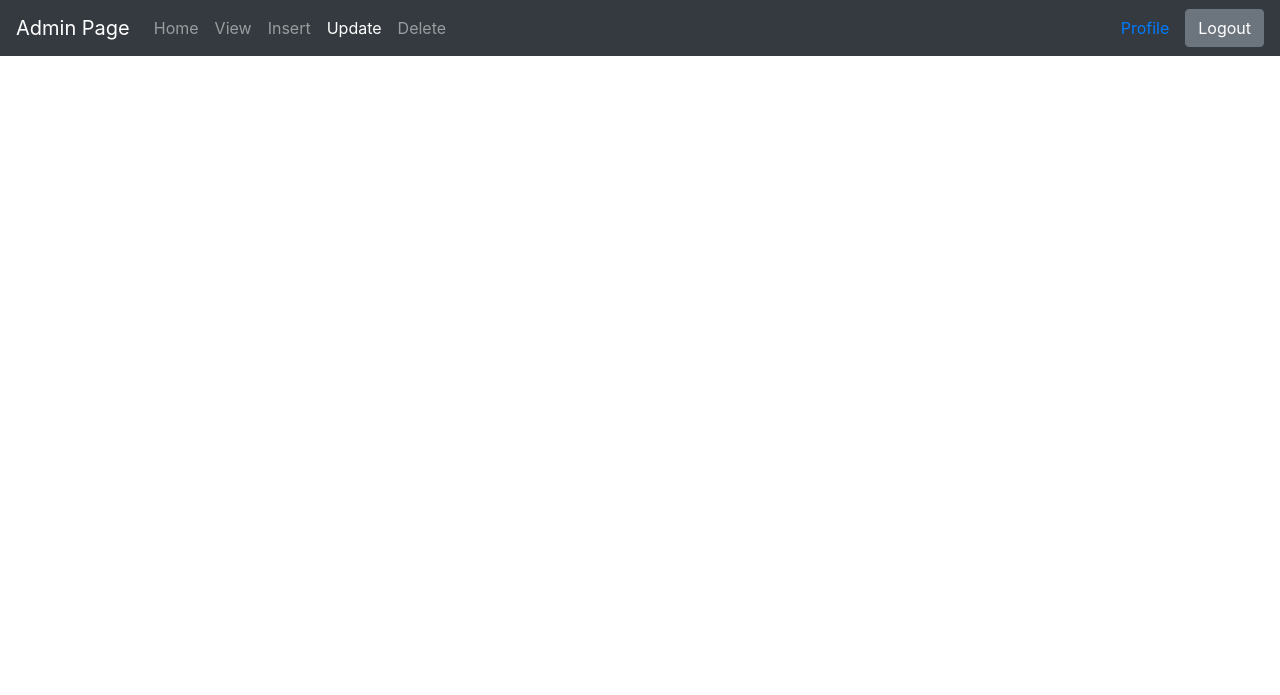
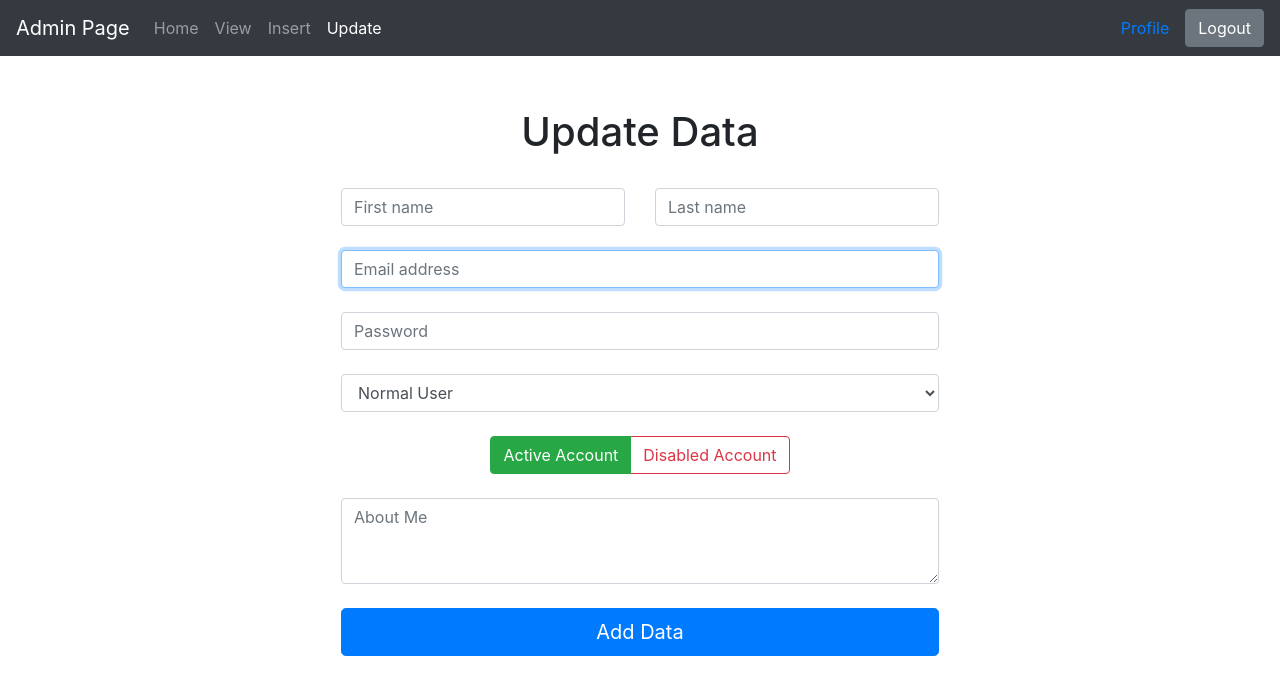
Before and after one commit to VirtualScope/ForumAdminScope, a PHP site: page /update.php in a window 1280 px wide. Shown: the top 695 px of the page. Run offline with PHP 8.4, Linux system fonts and the light colour scheme.

Commit message:
Create additional pages

```diff
--- a/css/sticky-footer-navbar.css
+++ b/css/sticky-footer-navbar.css
@@ -9,13 +9,10 @@ main > .container {
 }
 
 .footer {
-  background-color: #f5f5f5;
+  background-color: #e20202;
 }
 
-.footer > .container {
-  padding-right: 15px;
-  padding-left: 15px;
-}
+
 
 code {
   font-size: 80%;
--- a/css/styles.css
+++ b/css/styles.css
@@ -5,5 +5,10 @@ header {
 footer{
     display:block;
     background-color: "#700000";
-
+    position: absolute;
+    bottom: 0;
+    width: 100%;
+    height: 60px;
+    line-height: 60px;
+    background-color: #f5f5f5;
 }
--- a/includes/database.inc.php
+++ b/includes/database.inc.php
@@ -48,7 +48,12 @@ Class Database { # Written from scratch, I copied over ~10-15% or so of the code
         )";
         return $this->query($sql);
     }
-
+    function update_user_by_id($id, $firstname, $lastname, $email, $pass, $admin, $active, $notes)
+    {
+        $hash = password_hash($pass, PASSWORD_DEFAULT);
+        $sql = "UPDATE `users` SET `fname`=$firstname, `lname`=$lastname, `email`=$email, `pass`=$hash, `admin`=$admin, `active`=$active, `notes`=$notes WHERE `id`=$id";
+        return $this->query($sql);
+    }
     function check_credentials($inputEmail, $inputPassword)
     {
         $sql = "SELECT * FROM `users` WHERE email='$inputEmail' AND pass='$inputPassword'";
--- a/includes/header.inc.php
+++ b/includes/header.inc.php
@@ -47,9 +47,9 @@ include('valid.inc.php');
         <li class="nav-item <?php if ($page === "update") echo "active"?>">
           <a class="nav-link" href="update.php">Update</a>
         </li>
-        <li class="nav-item <?php if ($page === "delete") echo "active"?>">
+        <!--<li class="nav-item <?php if ($page === "delete") echo "active"?>">
           <a class="nav-link" href="delete.php">Delete</a>
-        </li>
+        </li>-->
         <!--<li class="nav-item">
           <a class="nav-link disabled" href="#" tabindex="-1" aria-disabled="true">Disabled</a>
         </li>-->
@@ -69,3 +69,5 @@ include('valid.inc.php');
   <!-- Begin page content -->
 <main role="main" class="flex-shrink-0">
   <div class="container">
+  <div class="row d-flex justify-content-center"> <!-- https://mdbootstrap.com/docs/jquery/utilities/horizontal-align/-->
+<div class="text-center col-18">
--- a/insert.php
+++ b/insert.php
@@ -78,8 +78,7 @@ if (isset($_SESSION["error"]))
         </form>
 <?php # ***END***   SOURCED FROM INTERNET APPLICATION CLASS https://github.com/VirtualScope/AngryNerds-Master/commit/d963dda463514c5a4c16fcd211ca68b07a3f4f48 ?>
 
-    </div>
-</div>
+
 <?php
 function getPOSTInputs($Database)
 {
@@ -108,7 +107,7 @@ function getPOSTInputs($Database)
   array_push($results, boolval(preg_match($GLOBALS['PASSWORD_VALID'], $inputPassword)));
   array_push($results, boolval(preg_match($GLOBALS['NOTES_VALID'], $notes)));
   # ***END*** CODE SOURCED FROM: https://github.com/VirtualScope/AngryNerds-Master/commit/d963dda463514c5a4c16fcd211ca68b07a3f4f48
-  array_push($results, boolval(preg_match("/^(0)|(1)$/", $isAdmin)));
+  array_push($results, boolval(preg_match("/^(0)|(1)|(2)$/", $isAdmin)));
   array_push($results, boolval(preg_match("/^(yes)|(no)$/", $isActive)));
   # ***START*** CODE SOURCED FROM: https://github.com/VirtualScope/AngryNerds-Master/commit/d963dda463514c5a4c16fcd211ca68b07a3f4f48
   if (in_array(false, $results) === true) return "Invalid input in one or more fields!"; # Client side gives instant feedback, this is to stop bad clients.
--- a/update.php
+++ b/update.php
@@ -2,12 +2,121 @@
 $secured = true;
 $page = "update";
 include('includes/header.inc.php');
+$err;
+$happyMessage;
 
 
+if (isset($_GET["id"]) && preg_match("/^\d+$/", $_GET["id"]))
+{
+    $id = $_GET["id"];
+    $postReturn = getPostInputs($id, $Database);
+    if (isset($postReturn) && $postReturn !== "")
+        $err = $postReturn;
+    else if (isset($postReturn) && $postReturn === "")
+        $happyMessage = "Data Submitted!";
+}
 ?>
 
+<div class="row d-flex justify-content-center"> <!-- https://mdbootstrap.com/docs/jquery/utilities/horizontal-align/-->
+    <div class="text-center col-18">
+        <h1 class="mt-5">Update Data</h1>
+            <?php if (isset($err))
+                echo "<div class=\"alert alert-danger\" role=\"alert\">$err</div>";
+            else if (isset($happyMessage))
+                echo "<div class=\"alert alert-success\" role=\"alert\">$happyMessage</div>";
+            ?>
+<?php # ***START*** SOURCED FROM INTERNET APPLICATION CLASS https://github.com/VirtualScope/AngryNerds-Master/commit/d963dda463514c5a4c16fcd211ca68b07a3f4f48 ?>
+        <form class="form-signin" method="post" action="update.php">
+            <br>
+            <div class="row">
+                <div class="col">
+                <input type="text" name="inputFirstName" class="form-control" placeholder="First name" required pattern="<?php echo substr($GLOBALS['FIRST_NAME_VALID'],1,-1);?>" title="<?php echo $GLOBALS['FIRST_NAME_INVALID_ERROR'];?>"
+                    <?php
+                        if (isset($_SESSION) && isset($_SESSION['firstNameRemember']))
+                        {
+                            echo "value=" . $_SESSION['firstNameRemember'];
+                        }
+                    ?>
+                >
+                </div>
+                <div class="col">
+                <input type="text" name="inputLastName" class="form-control" placeholder="Last name" required pattern="<?php echo substr($GLOBALS['LAST_NAME_VALID'],1,-1);?>" title="<?php echo $GLOBALS['LAST_NAME_INVALID_ERROR'];?>"
+                    <?php
+                        if (isset($_SESSION) && isset($_SESSION['lastNameRemember']))
+                        {
+                            echo "value=" . $_SESSION['lastNameRemember'];
+                        }
+                    ?>
+                >
+                </div>
+            </div>
+            <br>
+            <input type="email" id="inputEmail" name="inputEmail" class="form-control" placeholder="Email address" required="" autofocus="">
+            <br>
+            <input type="password" id="inputPassword" name="inputPassword" required pattern="<?php echo substr($GLOBALS['PASSWORD_VALID'],1,-1);?>" title="<?php echo $GLOBALS['PASSWORD_INVALID_ERROR'];?>" class="form-control" placeholder="Password" required="">
+            <br>
+            <select id="isAdmin" name="isAdmin" class="form-control" tab-index="-1">
+                <option value="0" selected>Normal User</option>
+                <option value="1">**Admin** (Danger! This grants the user priviledge to delete ANY class!)</option> <!--Intentionally dropdown to help prevent mistakes!-->
+            </select>
+            <br>
+            <div class="btn-group btn-group-toggle" data-toggle="buttons">
+            <label class="btn btn-outline-success">
+                <input type="radio" name="isActive" id="activeAccount" autocomplete="off" checked value="yes"> Active Account
+            </label>
+            <label class="btn btn-outline-danger">
+                <input type="radio" name="isActive" id="disabledAccount" autocomplete="off" value="no"> Disabled Account
+            </label>
+            </div>
+            <br>
+            <br>
+            <textarea class="form-control" placeholder="About Me" id="notes" name="notes" rows="3" required pattern="<?php echo substr($GLOBALS['NOTES_VALID'],1,-1);?>" title="<?php echo $GLOBALS['NOTES_INVALID_ERROR'];?>"></textarea>
+            <br>
+            <button class="btn btn-lg btn-primary btn-block" type="submit" name="submit">Add Data</button>
+        </form>
+<?php # ***END***   SOURCED FROM INTERNET APPLICATION CLASS https://github.com/VirtualScope/AngryNerds-Master/commit/d963dda463514c5a4c16fcd211ca68b07a3f4f48 ?>
+
+    </div>
+</div>
 
 
 <?php
 include("includes/footer.inc.php");
+function getPOSTInputs($id, $Database)
+{
+  # ***START*** CODE SOURCED FROM: https://github.com/VirtualScope/AngryNerds-Master/commit/d963dda463514c5a4c16fcd211ca68b07a3f4f48
+  $inputFirstName = $inputLastName = $inputEmail = $inputPassword = $notes = "";
+  $isAdmin = 0;
+  $isActive = 'yes';
+  $results = [];
+  # ***END*** CODE SOURCED FROM: https://github.com/VirtualScope/AngryNerds-Master/commit/d963dda463514c5a4c16fcd211ca68b07a3f4f48
+
+    if (!isset($_POST['isActive']) || !isset($_POST['isAdmin']) || !isset($_POST['inputFirstName']) || !isset($_POST['inputLastName']) || !isset($_POST['inputEmail']) || !isset($_POST['inputPassword']) || !isset($_POST['notes']))
+        return; # Null return means it didn't get a request.
+  # ***START*** CODE SOURCED FROM: https://github.com/VirtualScope/AngryNerds-Master/commit/d963dda463514c5a4c16fcd211ca68b07a3f4f48
+  if (isset($_POST['inputFirstName'])) $inputFirstName = trim($_POST['inputFirstName']);
+  if (isset($_POST['inputLastName'])) $inputLastName = trim($_POST['inputLastName']);
+  if (isset($_POST['inputEmail'])) $inputEmail = trim($_POST['inputEmail']);
+  if (isset($_POST['inputPassword'])) $inputPassword = trim($_POST['inputPassword']);
+  if (isset($_POST['notes'])) $notes = trim($_POST['notes']);
+    # ***END*** CODE SOURCED FROM: https://github.com/VirtualScope/AngryNerds-Master/commit/d963dda463514c5a4c16fcd211ca68b07a3f4f48
+  if (isset($_POST['isAdmin'])) $isAdmin = intval($_POST['isAdmin']);
+  if (isset($_POST['isActive'])) $isActive = trim($_POST['isActive']);
+  # ***START*** CODE SOURCED FROM: https://github.com/VirtualScope/AngryNerds-Master/commit/d963dda463514c5a4c16fcd211ca68b07a3f4f48
+  array_push($results, boolval(preg_match($GLOBALS["FIRST_NAME_VALID"], $inputFirstName)));
+  array_push($results, boolval(preg_match($GLOBALS["LAST_NAME_VALID"], $inputLastName)));
+  array_push($results, boolval(filter_var($inputEmail, FILTER_VALIDATE_EMAIL)));
+  array_push($results, boolval(preg_match($GLOBALS['PASSWORD_VALID'], $inputPassword)));
+  array_push($results, boolval(preg_match($GLOBALS['NOTES_VALID'], $notes)));
+  # ***END*** CODE SOURCED FROM: https://github.com/VirtualScope/AngryNerds-Master/commit/d963dda463514c5a4c16fcd211ca68b07a3f4f48
+  array_push($results, boolval(preg_match("/^(0)|(1)|(2)$/", $isAdmin)));
+  array_push($results, boolval(preg_match("/^(yes)|(no)$/", $isActive)));
+  # ***START*** CODE SOURCED FROM: https://github.com/VirtualScope/AngryNerds-Master/commit/d963dda463514c5a4c16fcd211ca68b07a3f4f48
+  if (in_array(false, $results) === true) return "Invalid input in one or more fields!"; # Client side gives instant feedback, this is to stop bad clients.
+  # ***END*** CODE SOURCED FROM: https://github.com/VirtualScope/AngryNerds-Master/commit/d963dda463514c5a4c16fcd211ca68b07a3f4f48
+  $worked = $Database->update_user_by_id($id, $inputFirstName, $inputLastName, $inputEmail, $inputPassword, $isAdmin, $isActive, $notes);
+  if ($worked) return ""; # Just return if it works.
+  else return "Database Error"; # Error.
+
+}
 ?>
--- a/view.php
+++ b/view.php
@@ -40,8 +40,7 @@ if ($page === 1) $back_button = false;
 if ($page >= $max_number_of_pages) $next_button = false;
 
 ?>
-<div class="row d-flex justify-content-center"> <!-- https://mdbootstrap.com/docs/jquery/utilities/horizontal-align/-->
-<div class="text-center col-18">
+
 <h1 class="mt-5">Use This Page to Manually View Data</h1><br><br>
 
 <a role="button" style="margin-bottom: 10px"
@@ -81,8 +80,6 @@ href="<?php echo "./view.php?page=" . ($page + 1)?>">Next</a>
     <?php endwhile;?>
   </tbody>
 </table>
-  </div>
-  </div>
 <?php
 include("includes/footer.inc.php");
 ?>
```
Also changed, not shown: delete.php (deleted, +0 -12 lines), includes/footer.inc.php (+8 -1 lines), index.php (+45 -2 lines), login.php (added, +19 -0 lines), abc-books-chalk-chalkboard-265076.jpg (added), alphabet-class-conceptual-cube-301926.jpg (added), chairs-classroom-college-desks-289740.jpg (added), double-bubble.png (added).
